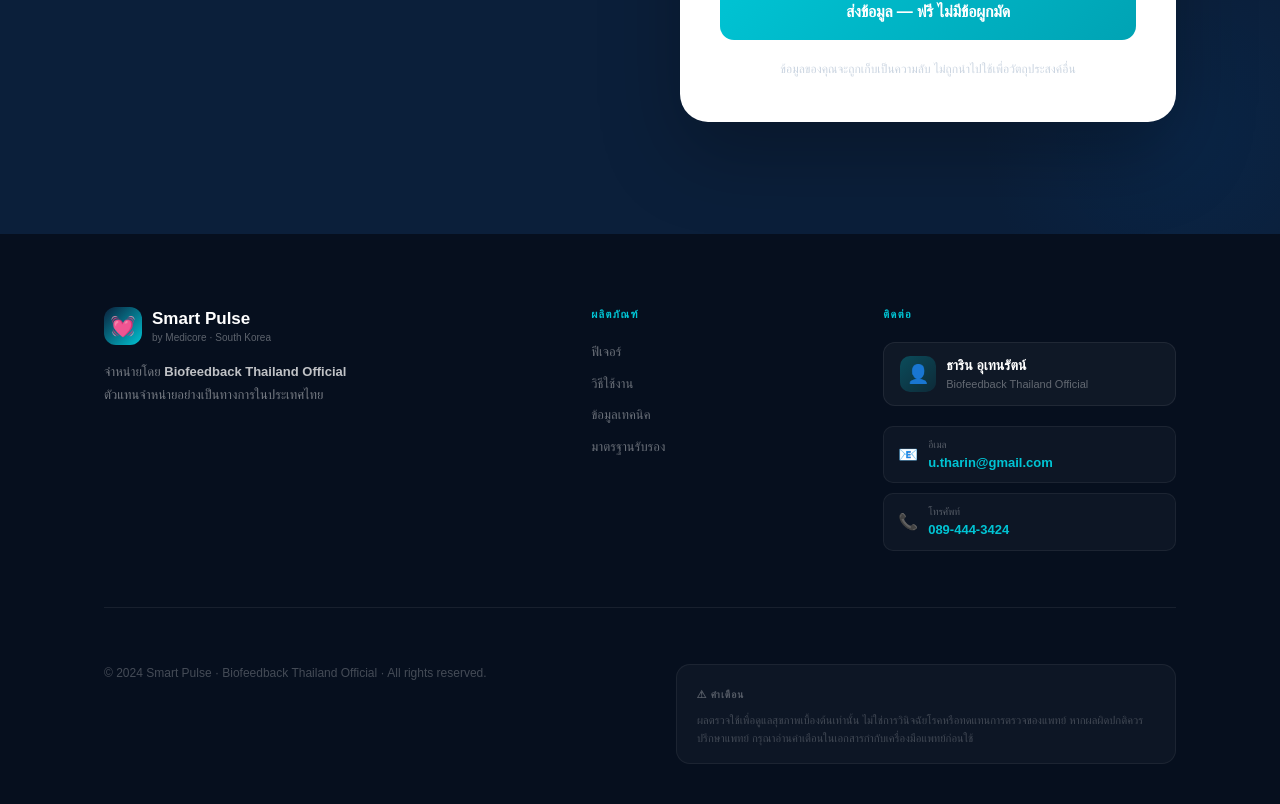
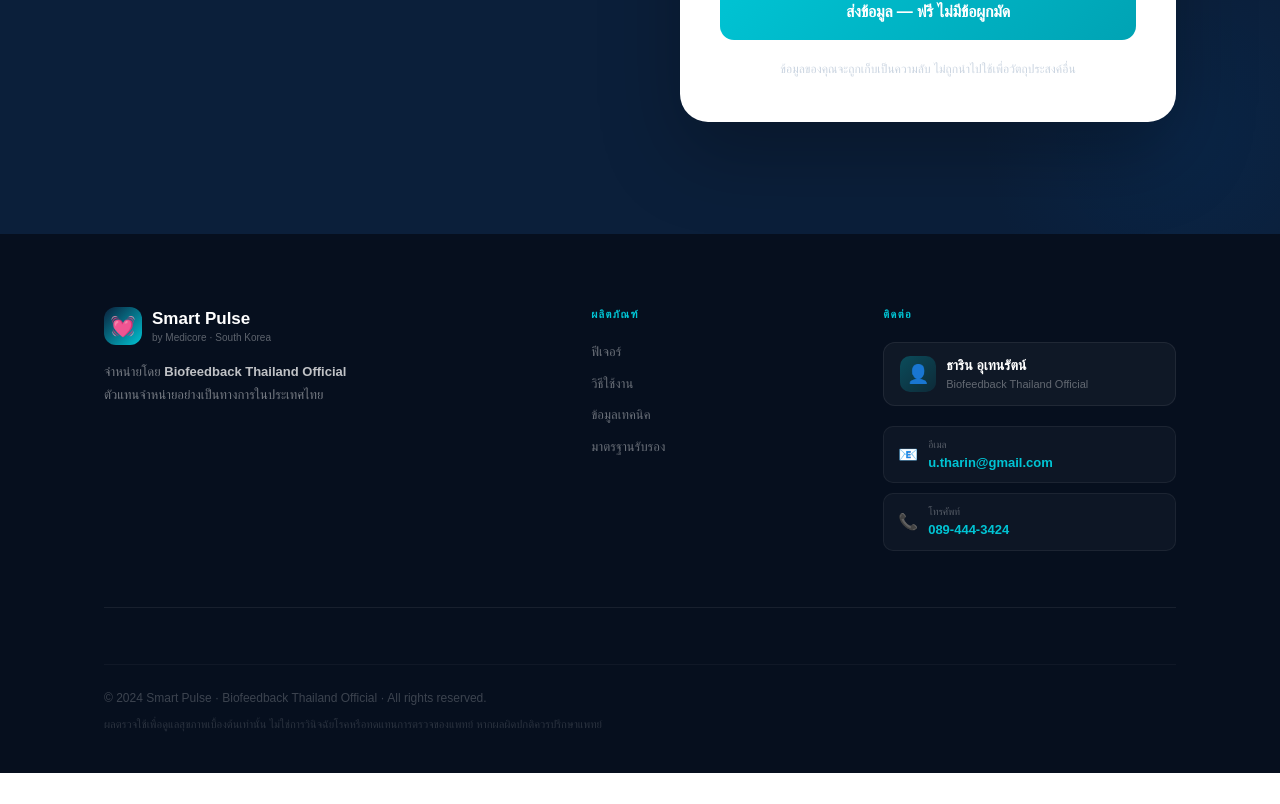
Before and after one commit to miraclemint/smartpulse-landing, a Next.js app: page / in a window 1280 px wide. Shown: the part 7489-8293 px from the top of the page. After the commit the page ends 8262 px from the top, so only its background shows below. Built offline with nearby package versions, Linux system fonts and the light colour scheme; a web font is replaced by a local one.

Commit message:
Move disclaimer to subtle fine print in footer

```diff
--- a/components/Footer.tsx
+++ b/components/Footer.tsx
@@ -89,20 +89,13 @@
         </div>
       </div>
 
-      <div style={{ display: 'flex', alignItems: 'flex-start', justifyContent: 'space-between',
-        gap: 32, paddingBottom: 40, flexWrap: 'wrap' }}>
-        <p style={{ fontSize: 12, color: 'rgba(255,255,255,0.25)' }}>
+      <div style={{ paddingBottom: 40, borderTop: '1px solid rgba(255,255,255,0.04)', paddingTop: 24 }}>
+        <p style={{ fontSize: 12, color: 'rgba(255,255,255,0.22)', marginBottom: 8 }}>
           © 2024 Smart Pulse · Biofeedback Thailand Official · All rights reserved.
         </p>
-        <div style={{ maxWidth: 500, background: 'rgba(255,255,255,0.03)',
-          border: '1px solid rgba(255,255,255,0.06)', borderRadius: 14, padding: '16px 20px' }}>
-          <span style={{ fontSize: 10, fontWeight: 700, color: 'rgba(255,255,255,0.3)',
-            textTransform: 'uppercase', letterSpacing: '0.1em' }}>⚠ คำเตือน</span>
-          <p style={{ fontSize: 11, color: 'rgba(255,255,255,0.22)', lineHeight: 1.65, marginTop: 6 }}>
-            ผลตรวจใช้เพื่อดูแลสุขภาพเบื้องต้นเท่านั้น ไม่ใช่การวินิจฉัยโรคหรือทดแทนการตรวจของแพทย์
-            หากผลผิดปกติควรปรึกษาแพทย์ กรุณาอ่านคำเตือนในเอกสารกำกับเครื่องมือแพทย์ก่อนใช้
-          </p>
-        </div>
+        <p style={{ fontSize: 11, color: 'rgba(255,255,255,0.15)', lineHeight: 1.65 }}>
+          ผลตรวจใช้เพื่อดูแลสุขภาพเบื้องต้นเท่านั้น ไม่ใช่การวินิจฉัยโรคหรือทดแทนการตรวจของแพทย์ หากผลผิดปกติควรปรึกษาแพทย์
+        </p>
       </div>
     </div>
   </footer>
```
